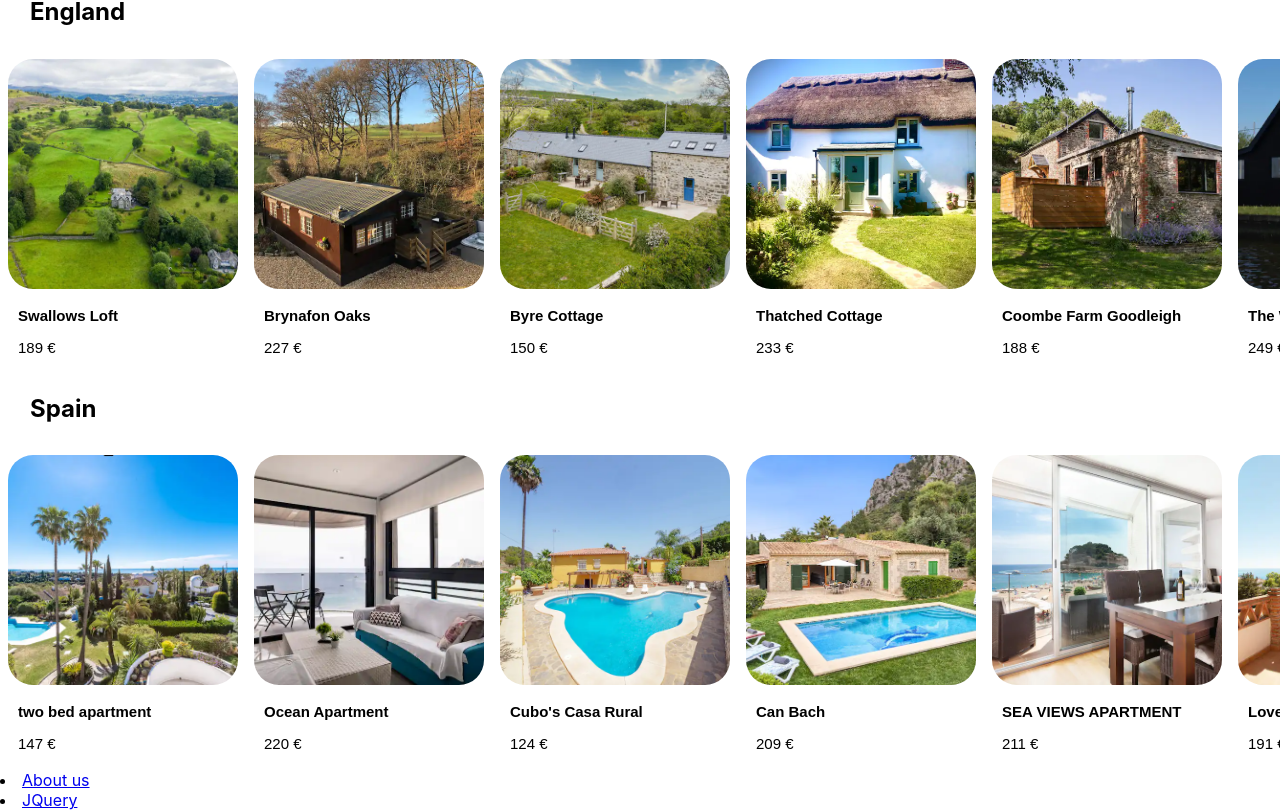
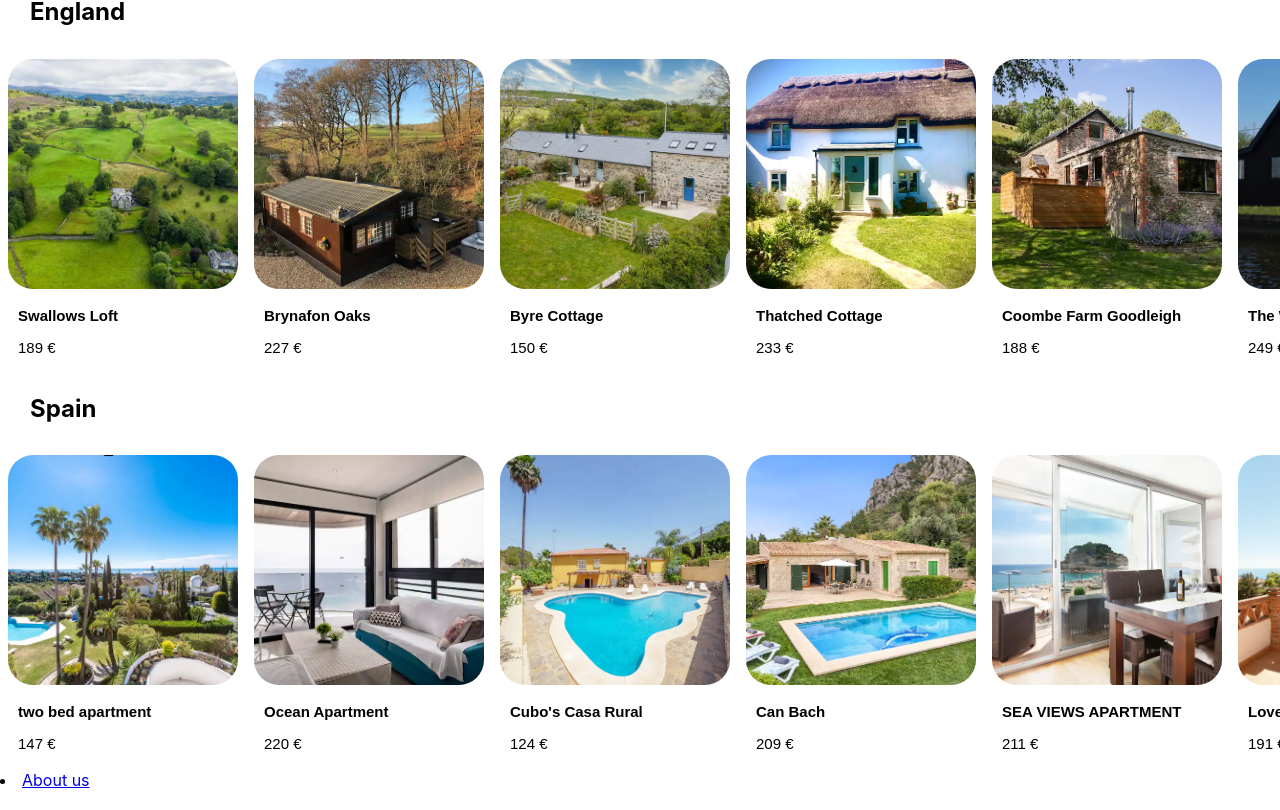
Before and after one commit to JulianDiener/webtech, a React (Create React App) app: page / in a window 1280 px wide. Shown: the part 482-1292 px from the top of the page. Built offline with nearby package versions, Linux system fonts and the light colour scheme.

Commit message:
CHG: removed old jquery links

```diff
--- a/src/webpages/aboutus.js
+++ b/src/webpages/aboutus.js
@@ -195,7 +195,6 @@ const Aboutus = () => {
                     </button></div>
             </div>
             <li><Link to="/">Home</Link></li>
-            <li><Link to="/jquery">JQuery</Link></li>
         </div>
     );
 };
--- a/src/webpages/home.jsx
+++ b/src/webpages/home.jsx
@@ -1,13 +1,10 @@
 import React from 'react';
 import {picturesItalia,picturesEngland,picturesSpain} from '../pictures';
-
 import {
     Link
 } from "react-router-dom";
 
 import PictureSlider from "../components/pictureSlide";
-
-
 
 
 
@@ -21,7 +18,6 @@ const Home = () => {
             <h2>Spain</h2>
             <PictureSlider list={picturesSpain} />
             <li><Link to="/aboutus">About us</Link></li>
-            <li><Link to="/jquery">JQuery</Link></li>
         </div>
     );
 };
```
